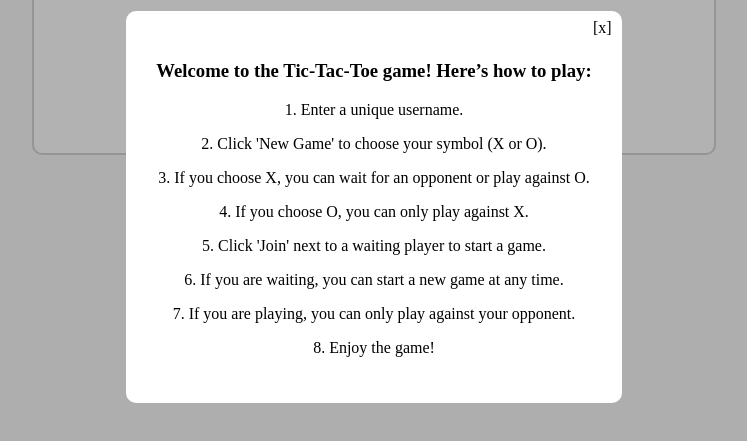
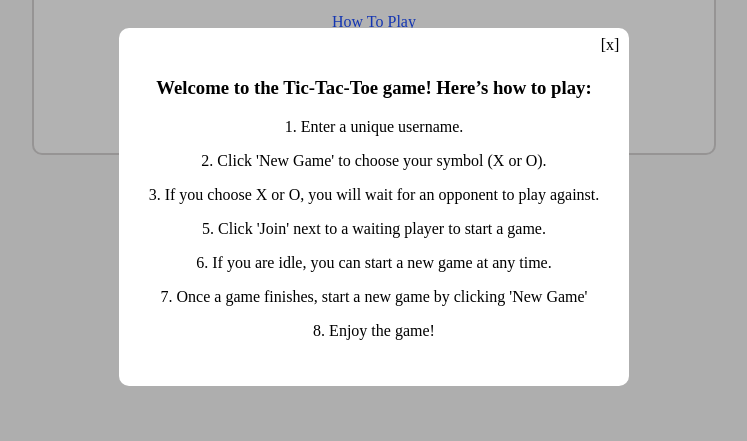
Before and after one commit to OliverMcMillen/assignment4, a website: page public/index.html in a window 1280 px wide. Both pictures are taken after a click on the link "How To Play". Shown: the part 193-634 px from the top of the page, without its empty margins (266-1013 px from the left). Drawn offline with nearby package versions, Linux system fonts and the light colour scheme; no server answers.

Commit message:
Updated help button

```diff
--- a/public/index.html
+++ b/public/index.html
@@ -71,11 +71,10 @@
             <h3>Welcome to the Tic-Tac-Toe game! Here’s how to play:</h3>
             <p>1. Enter a unique username.</p>
             <p>2. Click 'New Game' to choose your symbol (X or O).</p>
-            <p>3. If you choose X, you can wait for an opponent or play against O.</p>
-            <p>4. If you choose O, you can only play against X.</p>
+            <p>3. If you choose X or O, you will wait for an opponent to play against.</p>
             <p>5. Click 'Join' next to a waiting player to start a game.</p>
-            <p>6. If you are waiting, you can start a new game at any time.</p>
-            <p>7. If you are playing, you can only play against your opponent.</p>
+            <p>6. If you are idle, you can start a new game at any time.</p>
+            <p>7. Once a game finishes, start a new game by clicking 'New Game'</p>
             <p>8. Enjoy the game!</p>
         </div>
     </div>
```
